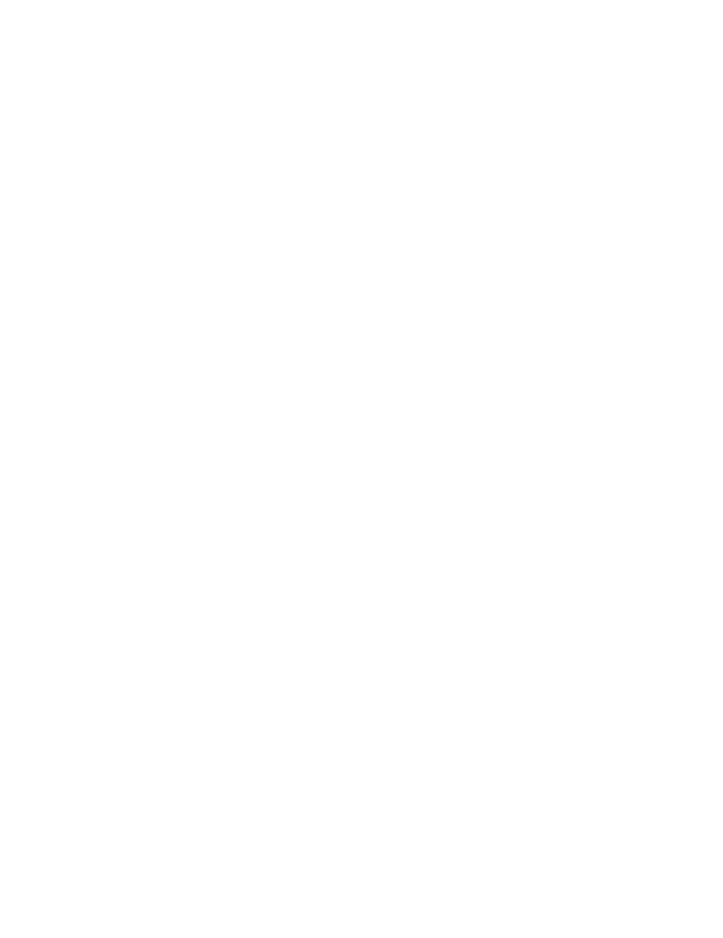
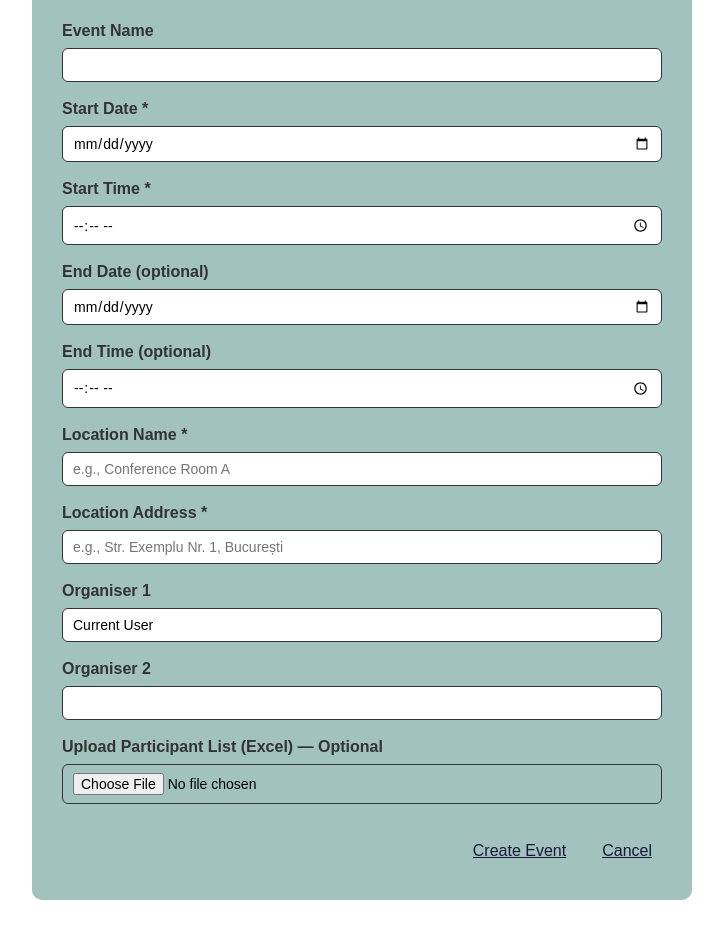
Before and after one commit to Tatatroi/EventPlanner-Frontend, a React (Create React App) app in the folder frontend/: page /create-event in a window 1280 px wide. Before the commit this address had no page. Shown: the part 140-1078 px from the top of the page, without its empty margins (278-1001 px from the left). Before the commit the page ends 800 px from the top, so only its background shows below. Built offline with nearby package versions, Linux system fonts and the light colour scheme.

Commit message:
feat_connectCreateEventiToBE

```diff
--- a/frontend/src/App.js
+++ b/frontend/src/App.js
@@ -4,6 +4,7 @@ import RegisterPage from "./Components/RegisterPage";
 import HomePage from "./Components/HomePage";
 import EventDetails from "./Components/EventDetails";
 import InvitePeople from "./Components/InvitePeople";
+import CreateEvent from "./Components/CreateEvent";
 
 function App() {
   return (
@@ -15,6 +16,7 @@ function App() {
       <Route path="/home" element={<HomePage />} />
       <Route path="/event/:id" element={<EventDetails />} />
       <Route path="/invite-people/:id" element={<InvitePeople/>} />
+      <Route path="/create-event" element={<CreateEvent/>}/>
     </Routes>
   );
 }
--- a/frontend/src/Components/CreateEvent.js
+++ b/frontend/src/Components/CreateEvent.js
@@ -2,16 +2,22 @@ import React, { useState } from "react";
 import "./CreateEvent.css";
 import { useNavigate } from "react-router-dom";
 import * as XLSX from "xlsx";
+import createEvent from "../api/createEventApi";
 
 function CreateEvent() {
   const navigate = useNavigate();
 
   const [eventName, setEventName] = useState("");
   const [eventDate, setEventDate] = useState("");
-  const [description, setDescription] = useState("");
-  const [location, setLocation] = useState("");
+  const [eventTime, setEventTime] = useState("");
+  const [endDate, setEndDate] = useState("");
+  const [endTime, setEndTime] = useState("");
+  const [locationName, setLocationName] = useState("");
+  const [locationAddress, setLocationAddress] = useState("");
   const [organiser2, setOrganiser2] = useState("");
   const [participants, setParticipants] = useState([]);
+  const [loading, setLoading] = useState(false);
+  const [error, setError] = useState("");
 
   // placeholder for current user
   const organiser1 = "Current User";
@@ -31,18 +37,42 @@ function CreateEvent() {
     reader.readAsArrayBuffer(file);
   };
 
-  const handleCreateEvent = () => {
-    const newEvent = {
-      name: eventName,
-      date: eventDate,
-      description,
-      location,
-      organisers: [organiser1, organiser2],
-      participants,
-    };
+  const handleCreateEvent = async () => {
+    setError("");
+    setLoading(true);
 
-    console.log("Created Event:", newEvent);
-    navigate("/home");
+    try {
+      const userId = localStorage.getItem("userId");
+      if (!userId) {
+        setError("Nu ești autentificat. Te rog să te loghezi.");
+        return;
+      }
+
+      // Construim start_time și end_time din date + time
+      const startDateTime = `${eventDate}T${eventTime || "00:00"}:00`;
+      const endDateTime = endDate && endTime ? `${endDate}T${endTime}:00` : startDateTime;
+
+      const eventPayload = {
+        name: eventName,
+        start_time: startDateTime,
+        end_time: endDateTime,
+        location: {
+          name: locationName,
+          address: locationAddress,
+        },
+      };
+
+      console.log("Creating Event:", eventPayload);
+      const createdEvent = await createEvent(eventPayload, userId);
+      console.log("Event created successfully:", createdEvent);
+
+      navigate("/home");
+    } catch (e) {
+      console.error("Error creating event:", e);
+      setError(e.message || "Eroare la crearea evenimentului");
+    } finally {
+      setLoading(false);
+    }
   };
 
   return (
@@ -59,28 +89,62 @@ function CreateEvent() {
       </div>
 
       <div className="form-group">
-        <label>Event Date</label>
+        <label>Start Date *</label>
         <input
           type="date"
           value={eventDate}
           onChange={(e) => setEventDate(e.target.value)}
+          required
         />
       </div>
 
       <div className="form-group">
-        <label>Description</label>
-        <textarea
-          value={description}
-          onChange={(e) => setDescription(e.target.value)}
+        <label>Start Time *</label>
+        <input
+          type="time"
+          value={eventTime}
+          onChange={(e) => setEventTime(e.target.value)}
+          required
         />
       </div>
 
       <div className="form-group">
-        <label>Location</label>
+        <label>End Date (optional)</label>
+        <input
+          type="date"
+          value={endDate}
+          onChange={(e) => setEndDate(e.target.value)}
+        />
+      </div>
+
+      <div className="form-group">
+        <label>End Time (optional)</label>
+        <input
+          type="time"
+          value={endTime}
+          onChange={(e) => setEndTime(e.target.value)}
+        />
+      </div>
+
+      <div className="form-group">
+        <label>Location Name *</label>
         <input
           type="text"
-          value={location}
-          onChange={(e) => setLocation(e.target.value)}
+          value={locationName}
+          onChange={(e) => setLocationName(e.target.value)}
+          placeholder="e.g., Conference Room A"
+          required
+        />
+      </div>
+
+      <div className="form-group">
+        <label>Location Address *</label>
+        <input
+          type="text"
+          value={locationAddress}
+          onChange={(e) => setLocationAddress(e.target.value)}
+          placeholder="e.g., Str. Exemplu Nr. 1, București"
+          required
         />
       </div>
 
@@ -103,11 +167,17 @@ function CreateEvent() {
         <input type="file" accept=".xlsx, .xls, .csv" onChange={handleFileUpload} />
       </div>
 
+      {error && (
+        <div className="error-message">
+          {error}
+        </div>
+      )}
+
       <div className="button-group">
-        <button className="event-button" onClick={handleCreateEvent}>
-          Create Event
+        <button className="event-button" onClick={handleCreateEvent} disabled={loading}>
+          {loading ? "Creating..." : "Create Event"}
         </button>
-        <button className="event-button cancel" onClick={() => navigate("/home")}>
+        <button className="event-button cancel" onClick={() => navigate("/home")} disabled={loading}>
           Cancel
         </button>
       </div>
--- /dev/null
+++ b/frontend/src/api/createEventApi.js
@@ -0,0 +1,19 @@
+export default async function createEvent(eventData, userId) {
+    const response = await fetch(`http://localhost:8081/events?userId=${userId}`, {
+        method: "POST",
+        headers: { "Content-Type": "application/json" },
+        body: JSON.stringify(eventData),
+    });
+
+    if (!response.ok) {
+        let errBody;
+        try {
+            errBody = await response.json();
+        } catch (e) {
+            errBody = { message: response.statusText };
+        }
+        throw new Error(errBody.message || `Eroare la crearea evenimentului`);
+    }
+
+    return response.json();
+}
```
